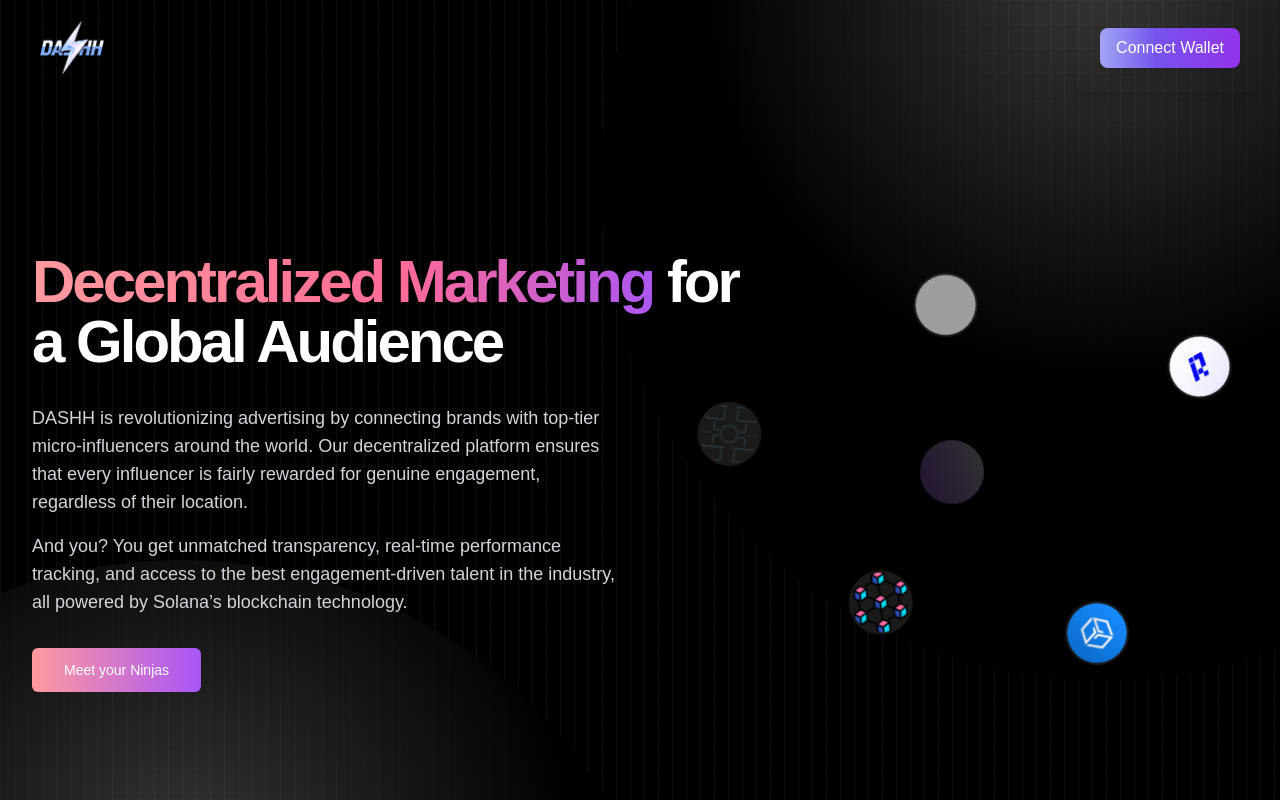
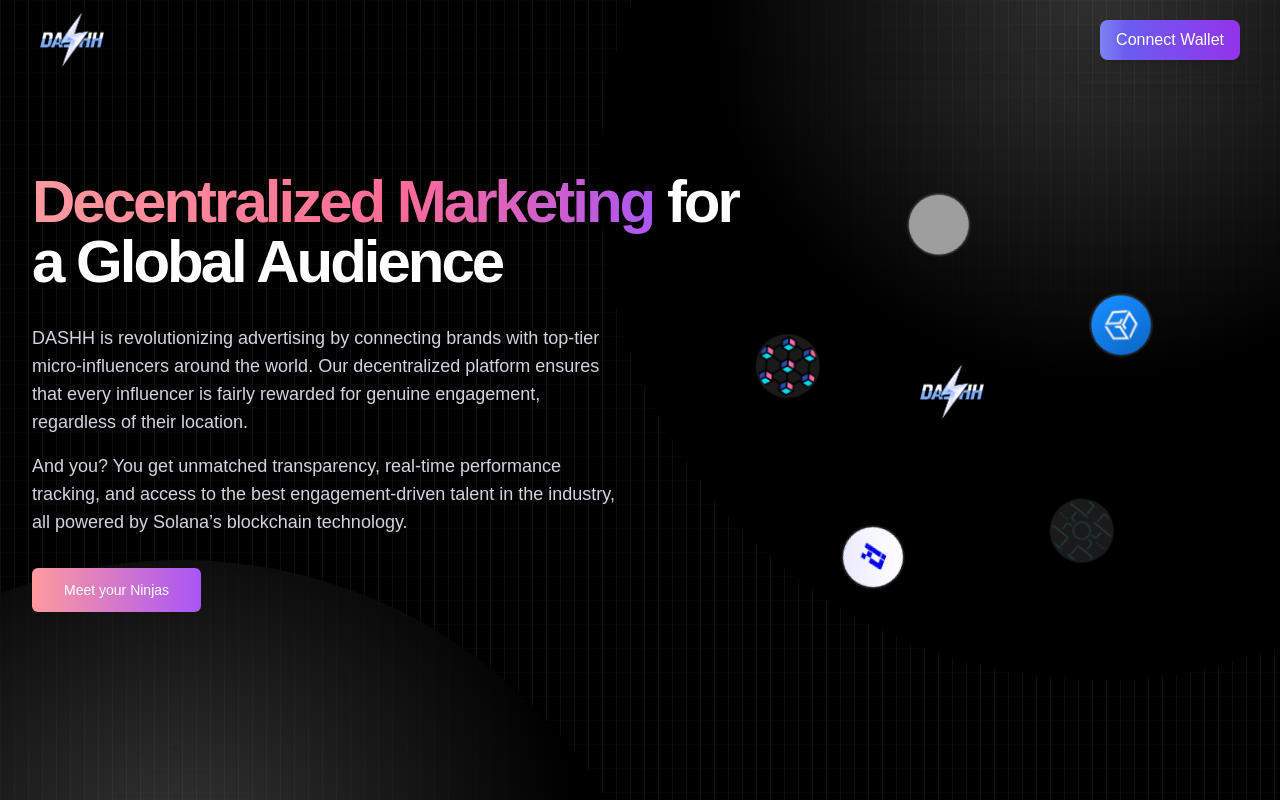
Before and after one commit to skartik-sk/blinks-mini, a Next.js app: page / in a window 1280 px wide. Shown: the top 800 px of the page. Built offline with nearby package versions, Linux system fonts and the light colour scheme; no server answers; grey boxes are pictures that could not be loaded.

Commit message:
fized cicle and navbar

```diff
--- a/src/app/api/generate/route.ts
+++ b/src/app/api/generate/route.ts
@@ -96,7 +96,7 @@ export async function POST(request: Request) {
   const amount = Number(url.searchParams.get("amount"));
   console.log(amount);
   let sender;
-  let camurl;
+  // let camurl;
   let payload: ActionPostResponse;
   try {
     sender = new PublicKey(body.account);
--- a/src/app/page.tsx
+++ b/src/app/page.tsx
@@ -18,7 +18,7 @@ export default function FrontPage() {
   return (
     <>
       <HeroSection />
-      <section className=" flex justify-center w-full py-12 md:py-24 lg:py-32 xl:py-48 xl:pt-40 ">
+      <section className=" flex justify-center w-full  md:py-24 lg:py-12 xl:py-12 ">
         <div className="container px-4 md:px-6">
           <div className="grid gap-6 items-center">
             <div className="flex flex-col justify-center items-center space-y-8 text-center gap-7">
--- a/src/components/header.tsx
+++ b/src/components/header.tsx
@@ -11,8 +11,8 @@ const Header = () => {
     const [walletAddress, setWalletAddress] = useState<string | null>(null);
     return (
         <div>
-            <nav className="">
-                <div className="  flex p-4 mt-4 gap-28 md:gap-32 lg:gap-64 justify-between items-center  h-16">
+            <nav className=" fixed top-0 left-0 w-full bg-black bg-opacity-5 z-10">
+                <div className="flex p-4 my-2 gap-28 md:gap-32 lg:gap-64 justify-between items-center  h-16">
                     <div className=" flex items-center justify-center sm:items-stretch sm:justify-start">
                         {/* logo thinggg */}
                         <div className="flex-shrink-0 flex items-center pl-4 lg:pl-6 ">
--- a/src/components/hero-section.tsx
+++ b/src/components/hero-section.tsx
@@ -9,7 +9,7 @@ import solanalogo from "@/images/solana.png"
 import gamelogo from "@/images/game.png"
 import weblogo from "@/images/web.png"
 import reclaimlogo from "@/images/reclaim.png"
-
+import logo from "../images/whiteDASHH.png"
 const demoImages = [
   {
     src: blockchainlogo,
@@ -35,7 +35,7 @@ const demoImages = [
 
 export function HeroSection() {
   return (
-    <section className="relative min-h-screen overflow-hidden ">
+    <section className="relative  overflow-hidden ">
       <div className="container relative z-10 mx-auto px-4 py-24 lg:px-8">
         <div className="grid gap-12 lg:grid-cols-2 lg:gap-8">
           <div className="flex flex-col justify-center space-y-8">
@@ -102,7 +102,7 @@ export function HeroSection() {
                   <div
                     className="relative h-4 w-4 -translate-x-1/2 -translate-y-1/2"
                     style={{
-                      transform: `rotate(${i * 72}deg) translateX(${120 + i * 30}px)`,
+                      transform: `rotate(${ 72}deg) translateX(${150 + i }px)`,
                     }}
                   >
                     <div className="h-16 w-16 overflow-hidden rounded-full border-2 border-transparent bg-white/10 backdrop-blur-sm">
@@ -121,17 +121,22 @@ export function HeroSection() {
               <div className="absolute left-1/2 top-1/2 -translate-x-1/2 -translate-y-1/2">
                 <motion.div
                   className="h-16 w-16 text-white"
-                  animate={{
-                    rotate: [0, 360],
-                  }}
+
                   transition={{
                     duration: 20,
                     repeat: Infinity,
                     ease: "linear",
                   }}
                 >
+                <Image
+                src={logo}
+                alt="Team member"
+                width={40}
+                height={40}
+                className="h-full w-full object-cover"
+              />
                   {/* Placeholder for logo/star */}
-                  <div className="h-full w-full rounded-full bg-gradient-to-br from-white/20 to-purple-500/20 backdrop-blur-sm" />
+                  {/* <div className="h-full w-full rounded-full bg-gradient-to-br from-white/20 to-purple-500/20 backdrop-blur-sm" /> */}
                 </motion.div>
               </div>
             </div>
```
